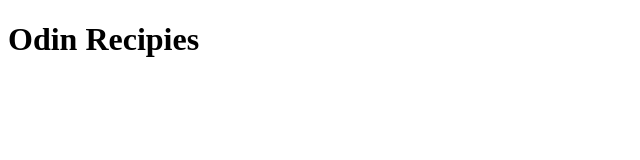
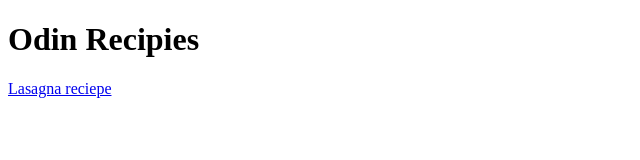
Before and after one commit to CrypticAsura/odin-recipes, a plain HTML site: page index.html in a window 1280 px wide. Shown: the whole page, without its empty margins (0-640 px from the left). Drawn offline with Linux system fonts and the light colour scheme.

Commit message:
Created a page for a lasagna recipe

```diff
--- a/index.html
+++ b/index.html
@@ -8,5 +8,6 @@
 </head>
 <body>
     <h1>Odin Recipies</h1>
+    <p><a href="./recipies/lasagna.html">Lasagna reciepe</a></p>
 </body>
 </html>
```
